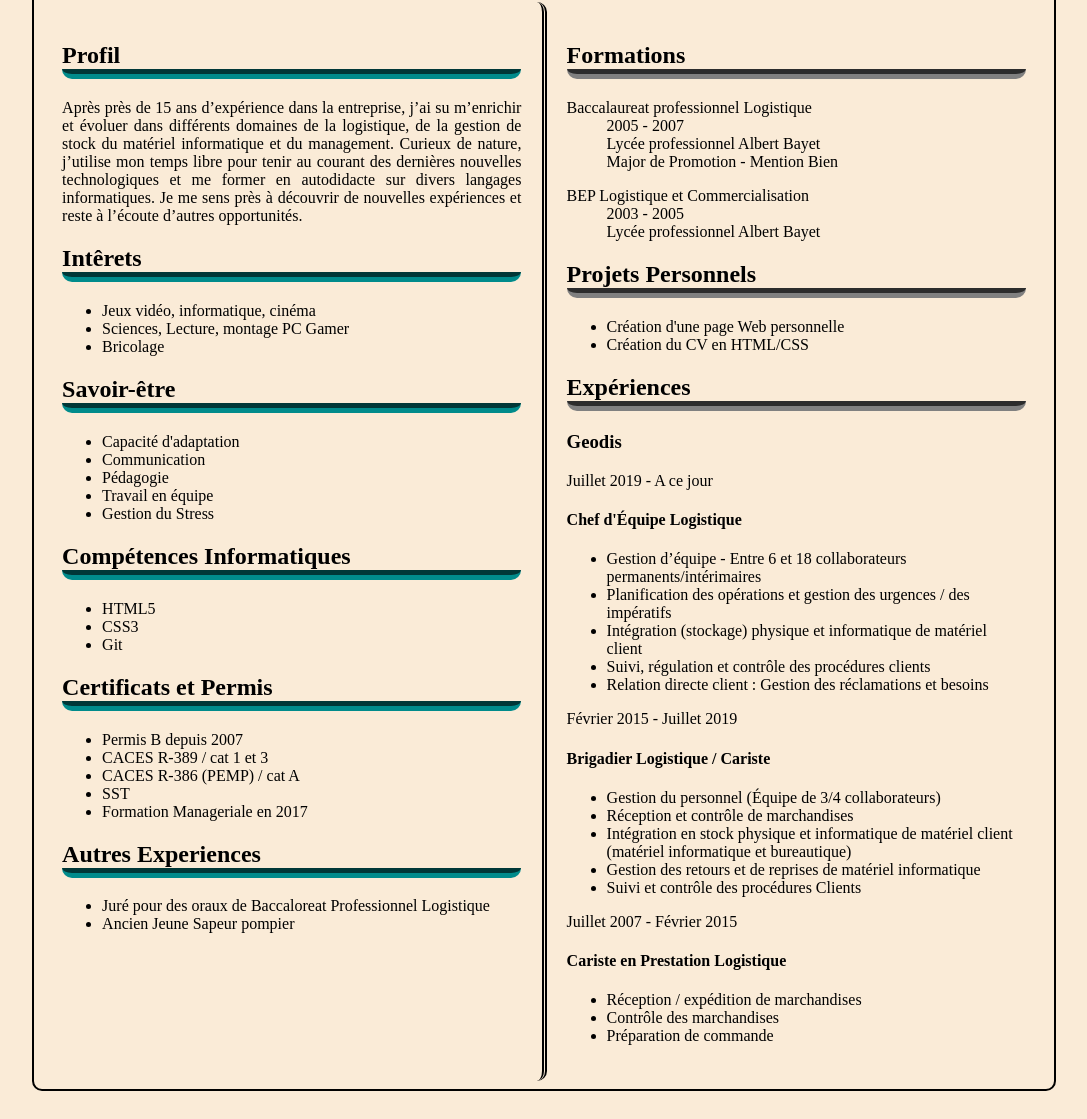
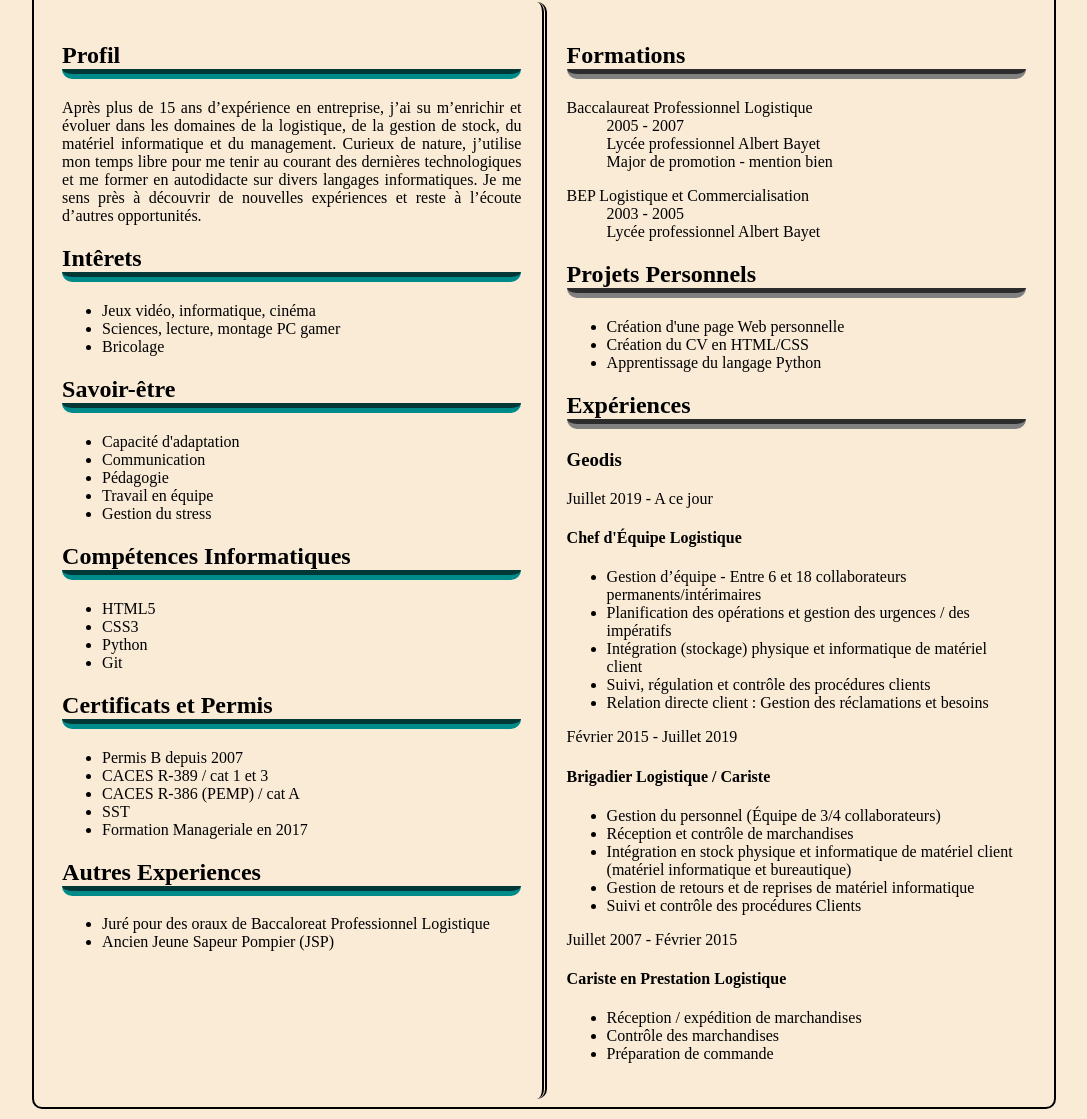
Before and after one commit to GTexier37/CefimGtexier, a plain HTML site: page CVweb/CV.html in a window 1280 px wide. Shown: the part 220-1339 px from the top of the page, without its empty margins (96-1183 px from the left). Drawn offline with Linux system fonts and the light colour scheme.

Commit message:
Correction ortho

```diff
--- a/CVweb/CV.html
+++ b/CVweb/CV.html
@@ -23,12 +23,12 @@
     <div id="flexbox">
       <div id="flexitem1">
     <h2>Profil</h2>
-    <p> Après près de 15 ans d’expérience dans la entreprise, j’ai su m’enrichir et évoluer dans différents domaines de la logistique, de la gestion de stock du matériel informatique et du management. Curieux de nature, j’utilise mon temps libre pour tenir au courant des dernières nouvelles technologiques et me former en autodidacte sur divers langages informatiques. Je me sens près à découvrir de nouvelles expériences et reste à l’écoute d’autres opportunités. </p>
+    <p> Après plus de 15 ans d’expérience en entreprise, j’ai su m’enrichir et évoluer dans les domaines de la logistique, de la gestion de stock, du matériel informatique et du management. Curieux de nature, j’utilise mon temps libre pour me tenir au courant des dernières technologiques et me former en autodidacte sur divers langages informatiques. Je me sens près à découvrir de nouvelles expériences et reste à l’écoute d’autres opportunités. </p>
     <h2> Intêrets</h2>
      <p>
       <ul>
         <li> Jeux vidéo, informatique, cinéma</li>
-        <li> Sciences, Lecture, montage PC Gamer </li>
+        <li> Sciences, lecture, montage PC gamer </li>
         <li> Bricolage </li>
       </ul>
      <h2> Savoir-être</h2>
@@ -38,7 +38,7 @@
             <li>Communication</li>
             <li>Pédagogie</li>
             <li>Travail en équipe</li>
-            <li>Gestion du Stress</li>
+            <li>Gestion du stress</li>
           </ul>
          </p>
       <h2>Compétences Informatiques</h2>
@@ -46,6 +46,7 @@
           <ul>
             <li>HTML5</li>
             <li>CSS3</li>
+            <li>Python</li>
             <li>Git</li>
           </ul>
         </p>
@@ -63,7 +64,7 @@
         <p>
           <ul>
             <li>Juré pour des oraux de Baccaloreat Professionnel Logistique</li>
-            <li> Ancien Jeune Sapeur pompier</li>
+            <li> Ancien Jeune Sapeur Pompier (JSP)</li>
           </ul>
         </p>
 </div>
@@ -71,10 +72,10 @@
   <h2>Formations </h2>
    <p>
      <dl>
-       <dt>Baccalaureat professionnel Logistique</dt>
+       <dt>Baccalaureat Professionnel Logistique</dt>
        <dd> 2005 - 2007</dd>
        <dd> Lycée professionnel Albert Bayet</dd>
-       <dd> Major de Promotion - Mention Bien</dd>
+       <dd> Major de promotion - mention bien</dd>
    </dl>
    <dl>
    <dt>BEP Logistique et Commercialisation</dt>
@@ -88,6 +89,7 @@
       <ul>
         <li> Création d'une page Web personnelle</li>
         <li> Création du CV en HTML/CSS</li>
+        <li>Apprentissage du langage Python</li>
       </ul>
     </p>
    <h2>Expériences</h2>
@@ -108,7 +110,7 @@
           <li>Réception et contrôle de marchandises</li>
           <li>Intégration en stock physique et informatique de matériel client
 (matériel informatique et bureautique)</li>
-          <li>Gestion des retours et de reprises de matériel informatique</li>
+          <li>Gestion de retours et de reprises de matériel informatique</li>
           <li>Suivi et contrôle des procédures Clients </li>
         </ul>
     Juillet 2007 - Février 2015
```
